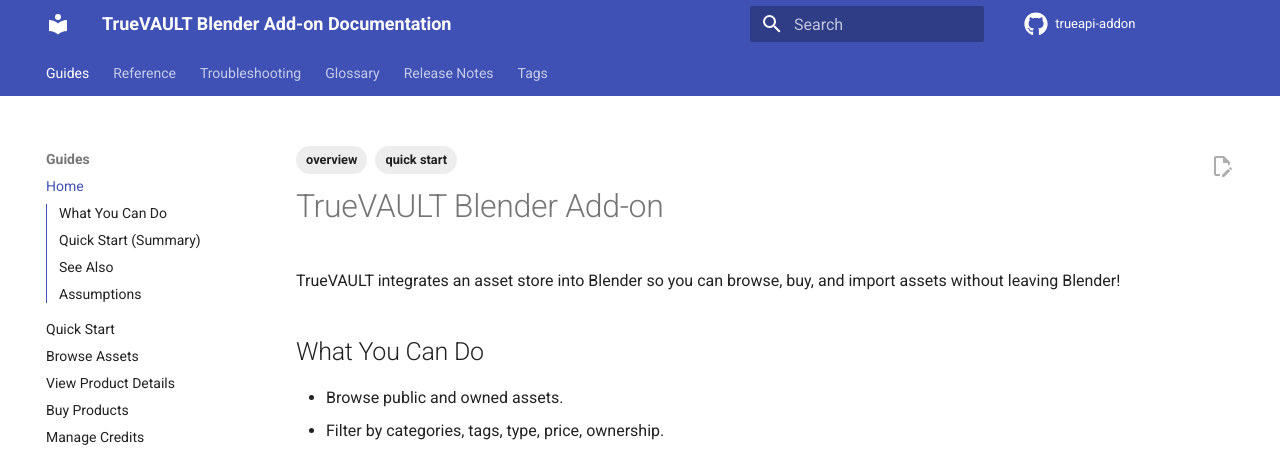
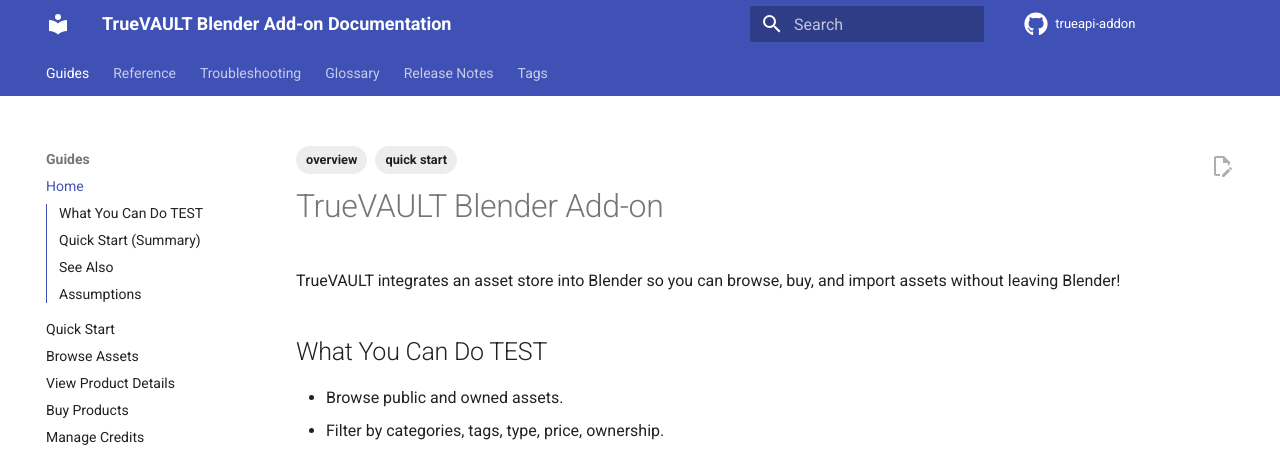
Before and after one commit to True-VFX/TrueVAULT-Documentation, an MkDocs documentation site: the page built from docs/index.md, in a window 1280 px wide and 900 px high. Shown: the top 450 px of the window. Built offline with MkDocs 1.6.1 and Material for MkDocs 9.7.7, drawn with Linux system fonts in a browser that asks for light colours; comment, search, counter and statistics services are not loaded; the version menu is left out.

```diff
--- a/docs/index.md
+++ b/docs/index.md
@@ -13,7 +13,7 @@ feature_flags: []
 
 TrueVAULT integrates an asset store into Blender so you can browse, buy, and import assets without leaving Blender!
 
-## What You Can Do
+## What You Can Do TEST
 - Browse public and owned assets.
 - Filter by categories, tags, type, price, ownership.
 - View rich product details and image galleries.
```
